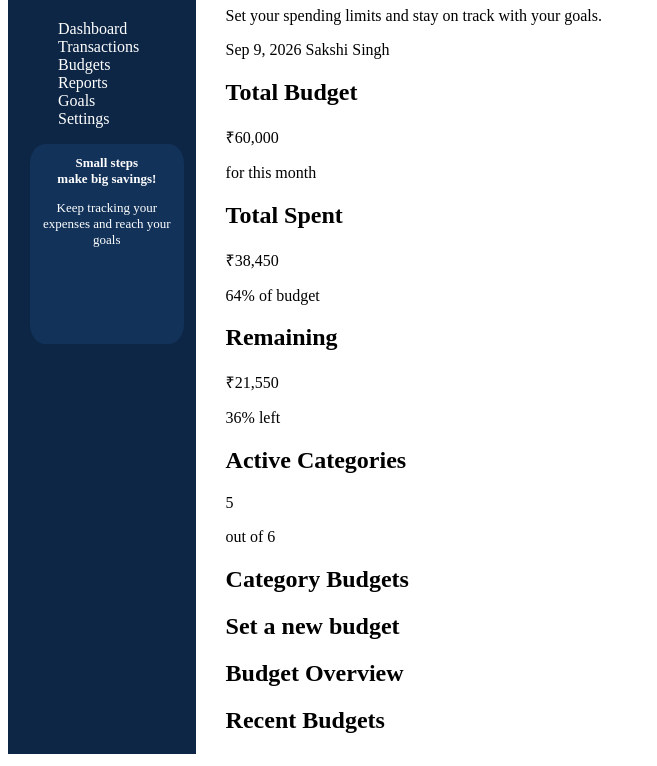
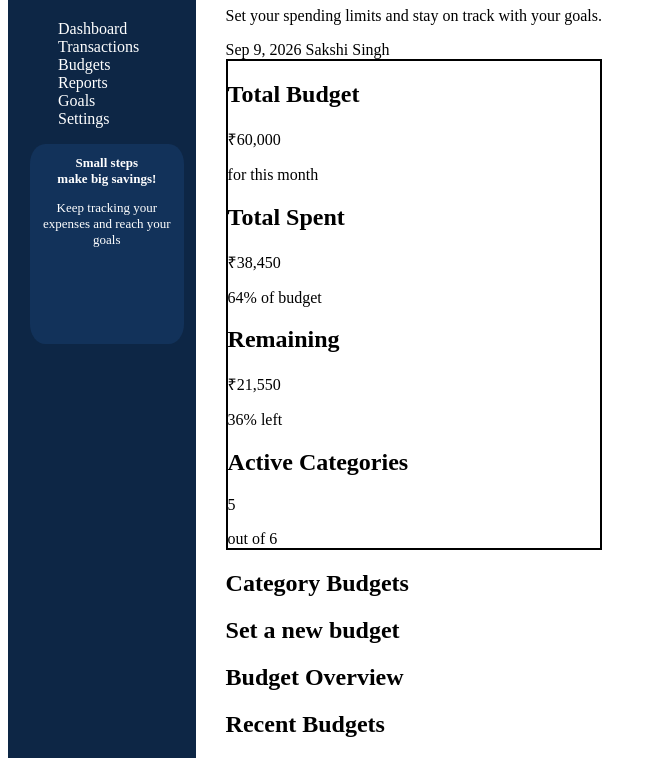
Before and after one commit to sakshi03-git/Smart-Expense-Tracker, a plain HTML site: page budget.html in a window 1280 px wide. Shown: the part 81-847 px from the top of the page, without its empty margins (0-657 px from the left). Drawn offline with Linux system fonts and the light colour scheme.

Commit message:
style: overview-card

```diff
--- a/style.css
+++ b/style.css
@@ -38,3 +38,6 @@ ul a{
 .main-content{
     padding: 0 0 0 30px;
 }
+.overview-card{
+    border: 2px solid black;
+}
```
